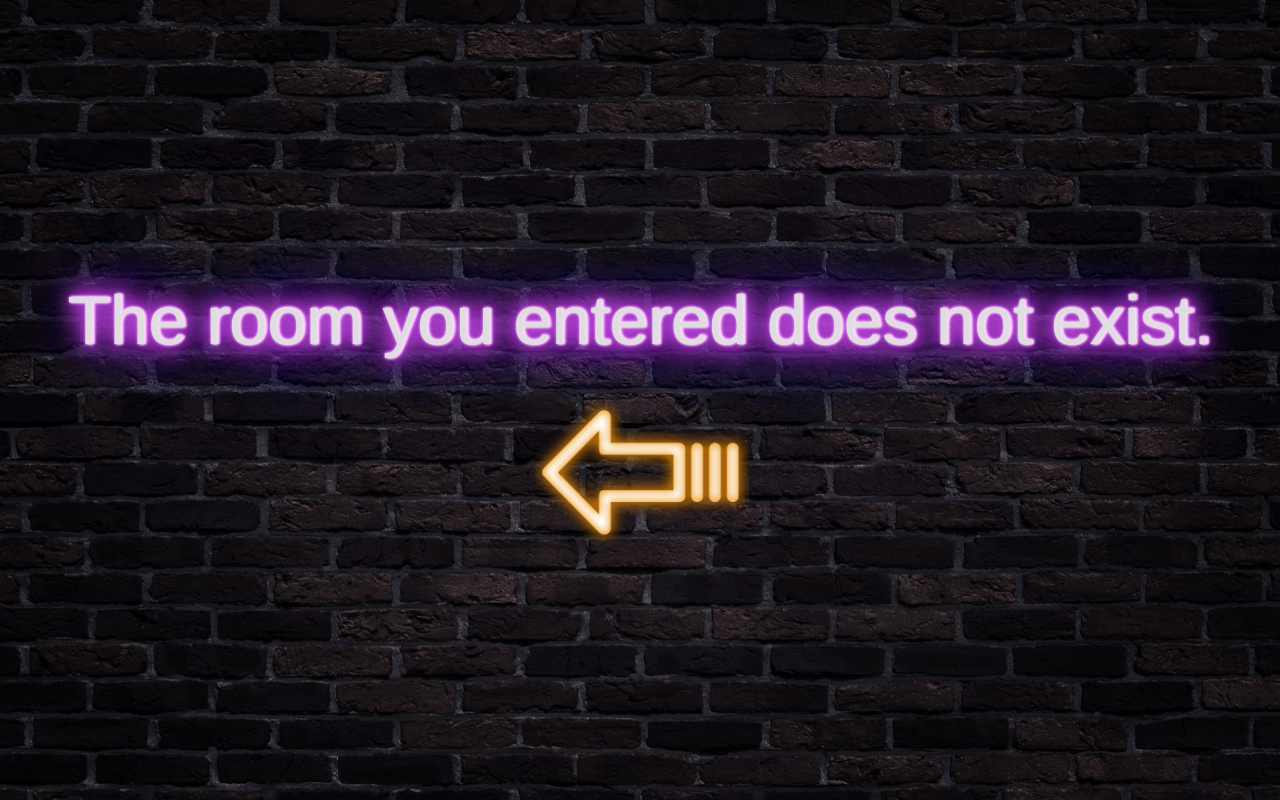
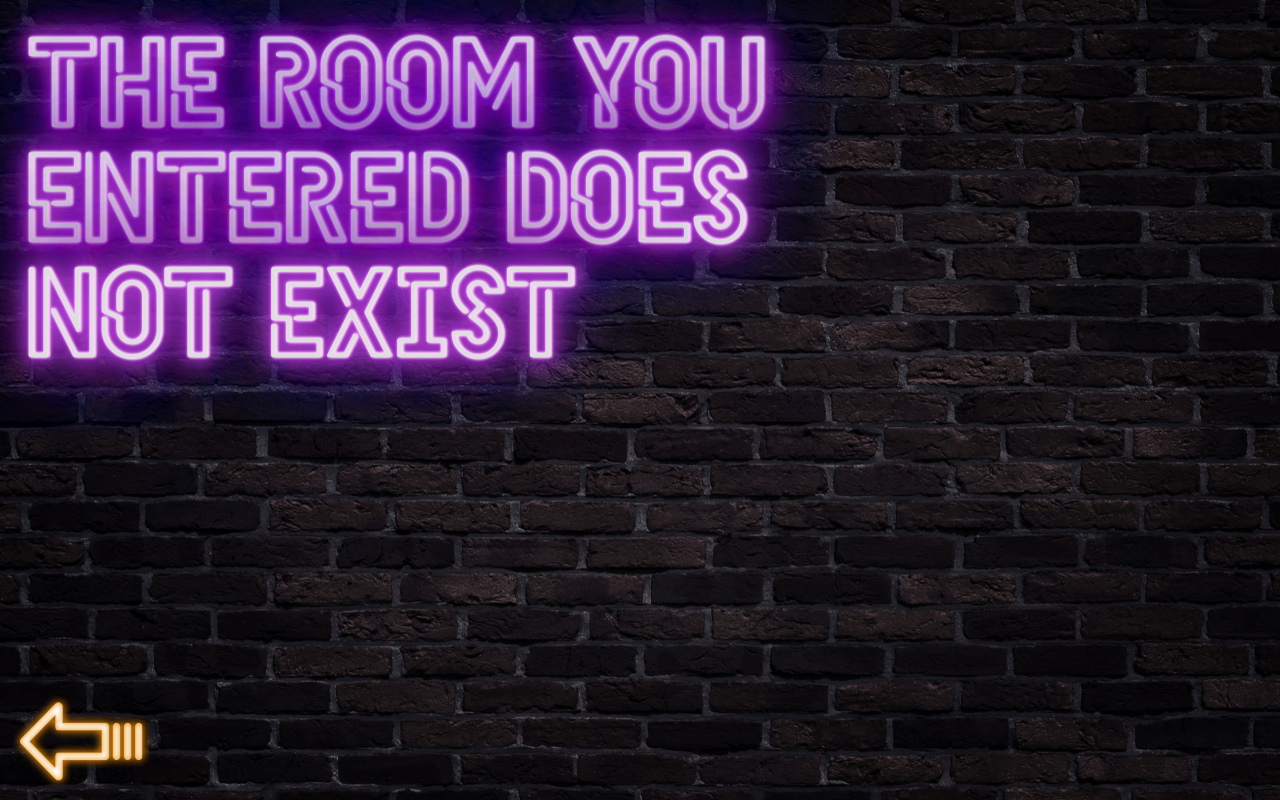
Before and after one commit to zhg-kj/oke, a React (Create React App) app in the folder front-end/: page /NANI in a window 1280 px wide. Built offline with nearby package versions, Linux system fonts and the light colour scheme.

Commit message:
Null Rooms Updates

```diff
--- a/front-end/src/frontPage/buttons/buttons.css
+++ b/front-end/src/frontPage/buttons/buttons.css
@@ -28,15 +28,7 @@
 }
 
 .frontPgButton:focus {
-    outline: 0;
-    box-shadow:
-        0 0 0.025vw  0.2vw #ffeed8,
-        0 0 0.2vw    0.3vw #f2b457,
-        0 0   2vw    0.2vw #a5620a,
-        inset 0 0 0.5vw   0.2vw #a5620a,
-        inset 0 0 0.2vw   0.1vw #f2b457,
-        inset 0 0 0.25vw  0.1vw #ffeed8;
-    filter: contrast(100%);
+    outline: none;
 }
 
 .roomCodeInput[type="text" i] {
--- a/front-end/src/frontPage/frontPage.scss
+++ b/front-end/src/frontPage/frontPage.scss
@@ -9,7 +9,7 @@
   src: url(./fonts/league-script-thin.league-script.ttf);
 }
 
-body{
+body {
   margin: 0;
   -webkit-user-select: none; /* Safari */
   -moz-user-select: none; /* Firefox */
--- a/front-end/src/invalRoom/invalRoom.css
+++ b/front-end/src/invalRoom/invalRoom.css
@@ -5,8 +5,8 @@
 
 .noRoom {
     color: #DFDEDE;
-    font-family: "Bebas Neue",sans-serif;
-    font-size: 5.4vw;
+    font-family: neon;
+    font-size: 10vw;
     font-weight: 100;
     letter-spacing: 0;
     text-shadow:
@@ -17,11 +17,10 @@
         .05vw 0vw   1vw #790aa5, .1vw 0vw   1vw #790aa5,  .2vw 0vw   5vw #790aa5,
         .05vw 0vw   5vw #790aa5, .1vw 0vw  20vw #790aa5,  .2vw 0vw  10vw #790aa5,
         .05vw 0vw  10vw #790aa5, .1vw 0vw  30vw #790aa5,  .2vw 0vw  10vw #790aa5;
-    width: 100vw;
-    text-align: center;
+    width: 70vw;
+    margin: 2vw;
     position: absolute;
-    top: 40%;
-    transform: translateY(-50%);
+    top: 0;
     animation: flicker 2s linear infinite;
 }
 
@@ -36,15 +35,15 @@
 
 .goBack {
     position: absolute;
-    left: 50%;
-    top: 50%;
-    transform: translateX(-50%);
+    left: 0;
+    bottom: 0;
+    margin: 1vw;
     border: none;
     background-color: rgba(0, 0, 0, 0);
     background-image: url(../frontPage/pictures/goback.png);
     background-size: cover;
-    width: 17vw;
-    height: 11.35vw;
+    width: 10.625vw;
+    height: 7.09375vw;
     cursor: url(../frontPage/pictures/finger.png), auto;
 }
 
--- a/front-end/src/invalRoom/invalRoom.js
+++ b/front-end/src/invalRoom/invalRoom.js
@@ -6,7 +6,7 @@ export class InvalidRoom extends Component {
     render() {
         return (
             <div className="noRoomWrapper">
-                <h1 className="noRoom">The room you entered does not exist.</h1>
+                <h1 className="noRoom"><strong>THE ROOM YOU ENTERED DOES NOT EXIST</strong></h1>
                 <Link to='/'>
                     <button className="goBack"></button>
                 </Link>
--- a/front-end/src/kareokeRoom/queueBox/queueBox.css
+++ b/front-end/src/kareokeRoom/queueBox/queueBox.css
@@ -94,11 +94,3 @@
     letter-spacing: 0.1vw;
     cursor: url(../../frontPage/pictures/finger.png), auto;
 }
-@keyframes flash {
-    0% { opacity: 1; }
-    50% { opacity: 0; }
-    100% { opacity: 1; }
-}
-#skip:focus+.queuedSong {
-    animation: flash 1s linear 0s forwards;
-}
--- a/front-end/src/roomCloseScreen/roomClosed.js
+++ b/front-end/src/roomCloseScreen/roomClosed.js
@@ -5,9 +5,9 @@ export class ClosedRoom extends Component {
     render() {
         return (
             <div className="noRoomWrapper">
-                <h1 className="noRoom">This Room Has Been Closed</h1>
+                <h1 className="noRoom"><strong>THIS ROOM HAS BEEN CLOSED</strong></h1>
                 <Link to='/'>
-                    <button className="goBack">Go Back</button>
+                    <button className="goBack"></button>
                 </Link>
             </div>
         )
```
